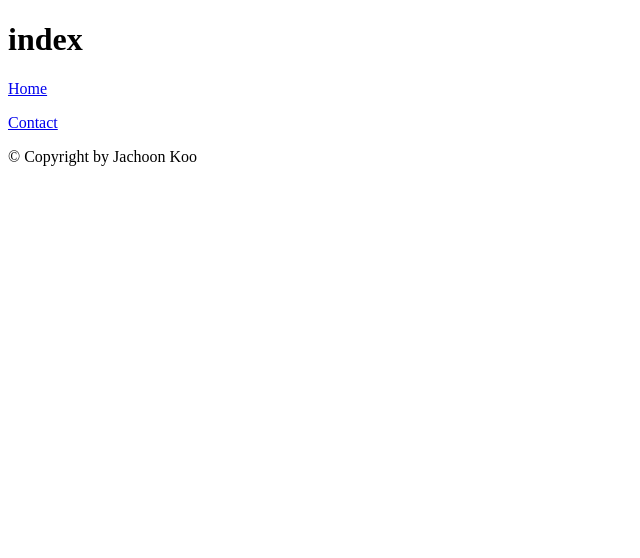
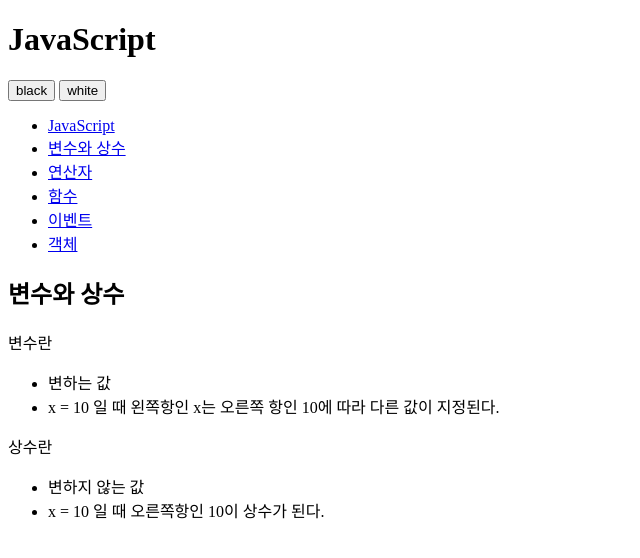
Before and after one commit to boboskoo/opentutorials-jachoon, a plain HTML site: page index.html in a window 1280 px wide. Shown: the whole page, without its empty margins (0-640 px from the left). Drawn offline with Linux system fonts and the light colour scheme.

Commit message:
add html

```diff
--- a/index.html
+++ b/index.html
@@ -1,46 +1,52 @@
 <!DOCTYPE html>
-<html lang="en">
+<html>
 <head>
-		<meta charset="utf-8">
-
-		<!-- Always force latest IE rendering engine (even in intranet) & Chrome Frame
-		Remove this if you use the .htaccess -->
-		<meta http-equiv="X-UA-Compatible" content="IE=edge,chrome=1">
-
-		<title>index</title>
-		<meta name="description" content="">
-		<meta name="author" content="Jachoon Koo">
-
-		<meta name="viewport" content="width=device-width; initial-scale=1.0">
-
-		<!-- Replace favicon.ico & apple-touch-icon.png in the root of your domain and delete these references -->
-		<link rel="shortcut icon" href="/favicon.ico">
-		<link rel="apple-touch-icon" href="/apple-touch-icon.png">
+<meta charset="utf-8" />
 </head>
-
-	<body>
+<body id="body">
 <div>
 <header>
-				<h1>index</h1>
+<h1>JavaScript</h1>
 </header>
+<div id="toolbar">
+<input type="button" value="black" />
+<input type="button" value="white" />
+</div>
 <nav>
+<ul>
+<li><a href="http://opentutorials.org/course/49/17">JavaScript</a></li>
+<li><a href="http://opentutorials.org/course/49/16">변수와 상수</a></li>
+<li><a href="http://opentutorials.org/course/49/18">연산자</a></li>
+<li><a href="http://opentutorials.org/course/49/19">함수</a></li>
+<li><a href="http://opentutorials.org/course/49/20">이벤트</a></li>
+<li><a href="http://opentutorials.org/course/49/21">객체</a></li>
+</ul>
+</nav>
+<article>
+<h2>변수와 상수</h2>
+<div>
+<p>변수란</p>
+<ul>
+<li>
+변하는 값
+</li>
+<li>
+x = 10 일 때 왼쪽항인 x는 오른쪽 항인 10에 따라 다른 값이 지정된다.
+</li>
+</ul>
 <p>
-					<a href="/">Home</a>
+상수란
 </p>
-				<p>
-					<a href="/contact">Contact</a>
-				</p>
-			</nav>
-
-			<div>
-
+<ul>
+<li>
+변하지 않는 값
+</li>
+<li>
+x = 10 일 때 오른쪽항인 10이 상수가 된다.
+</li>
+</ul>
 </div>
-
-			<footer>
-				<p>
-					&copy; Copyright  by Jachoon Koo
-				</p>
-			</footer>
+</article>
 </div>
 </body>
 </html>
```
Lines whose indentation alone changed are shown as unchanged.
